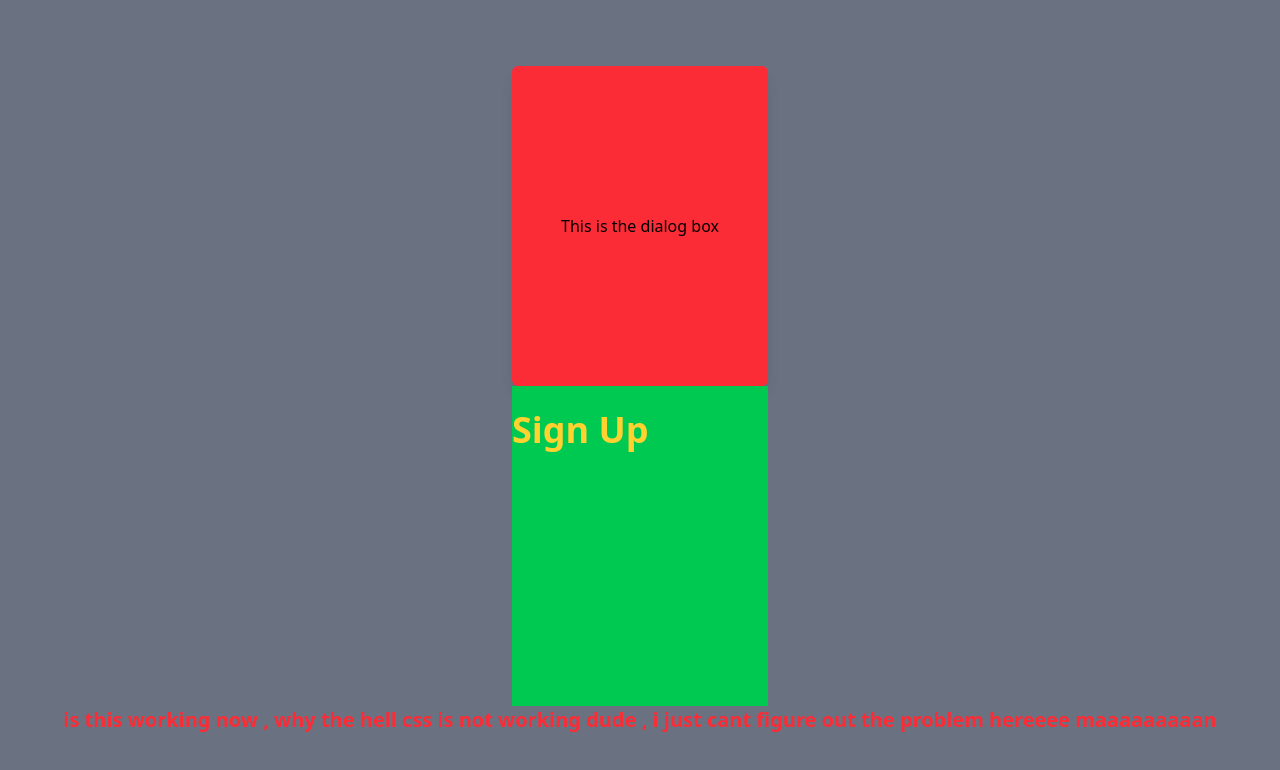
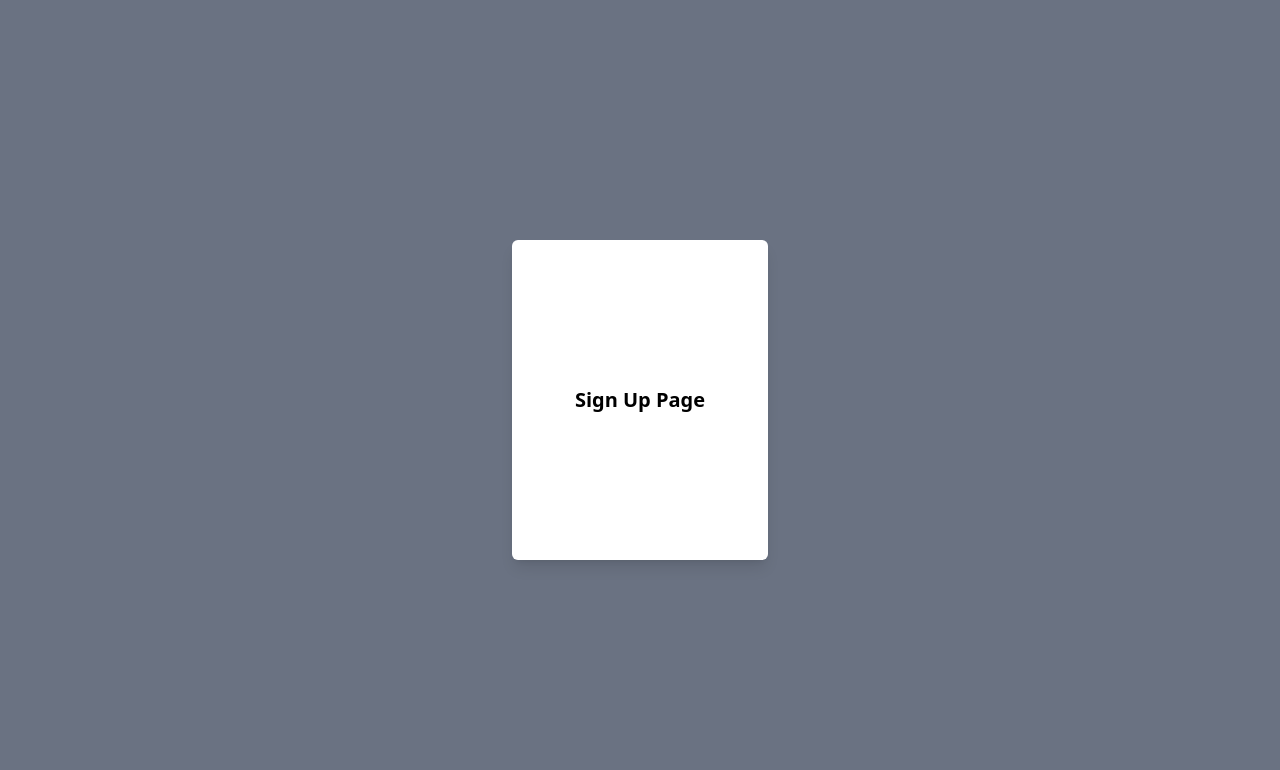
Before and after one commit to ShivanshuPande/payments-app, a React (Vite) app in the folder frontend/: page /signup in a window 1280 px wide. Shown: the top 770 px of the page. Built offline with nearby package versions, Linux system fonts and the light colour scheme.

Commit message:
started with designing the signup page

```diff
--- a/frontend/src/components/pages/Signup.jsx
+++ b/frontend/src/components/pages/Signup.jsx
@@ -1,25 +1,10 @@
   export default function Signup() {
       return (
         <div className="h-screen flex flex-col justify-center items-center bg-gray-500">
-        <div className="w-64 h-80 flex justify-center items-center shadow-lg bg-red-500 rounded-md">
-          This is the dialog box
+          <div className="w-64 h-80 flex justify-center items-center shadow-lg bg-white rounded-md">
+          <div className="font-extrabold text-xl">Sign Up Page</div>
+
           </div>
-        <Heading />
         </div>
       );
     }
-
-  export function Heading() {
-    return (<>
-      <div className="font-bold text-4xl pt-6 text-amber-300 bg-green-500 w-64 h-80">
-        Sign Up
-      </div>
-      <div>
-        <h1 className="text-xl font-bold text-red-500">is this working now , why the hell css is not working dude , i just cant figure out the problem hereeee maaaaaaaaan
-
-        </h1>
-      </div>
-      </>
-
-    );
-  }
```
Also changed, not shown: 1 other file (tests, documents, lock files or other folders). Lines whose indentation alone changed are shown as unchanged.
